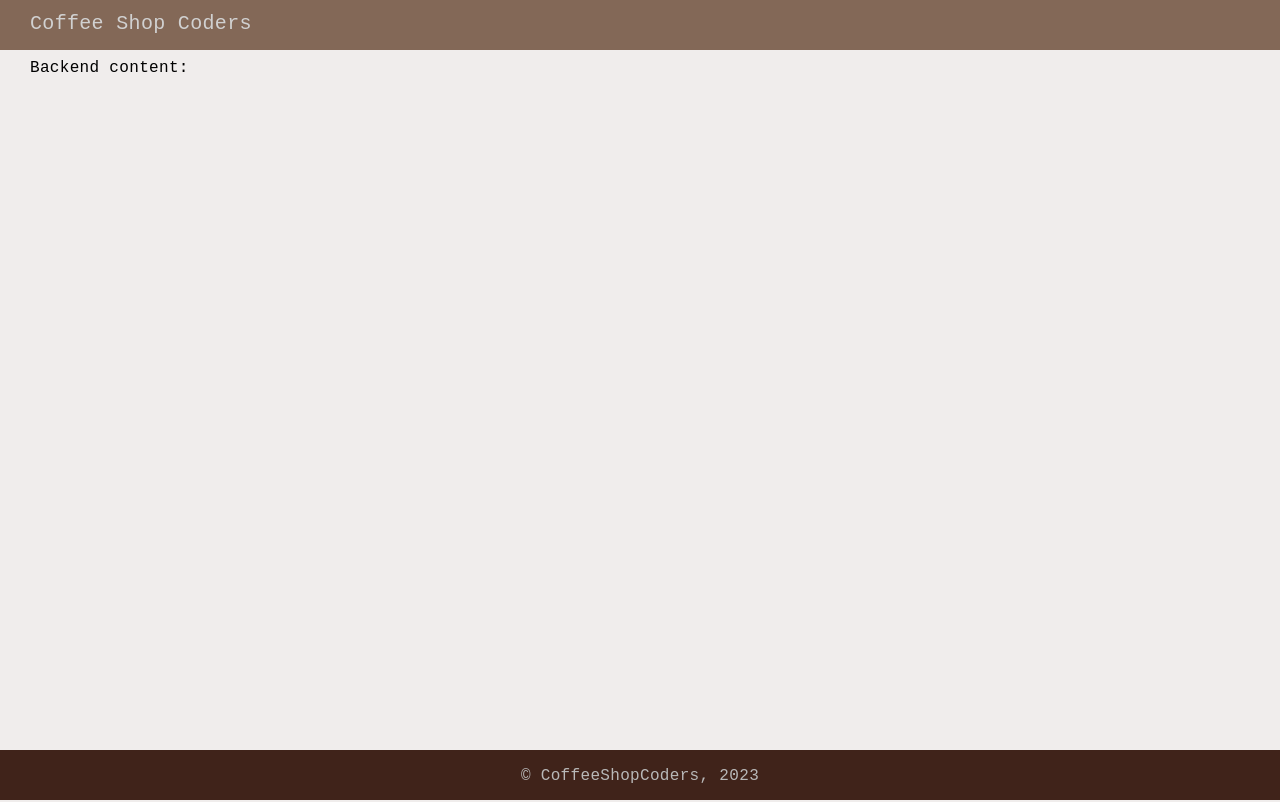
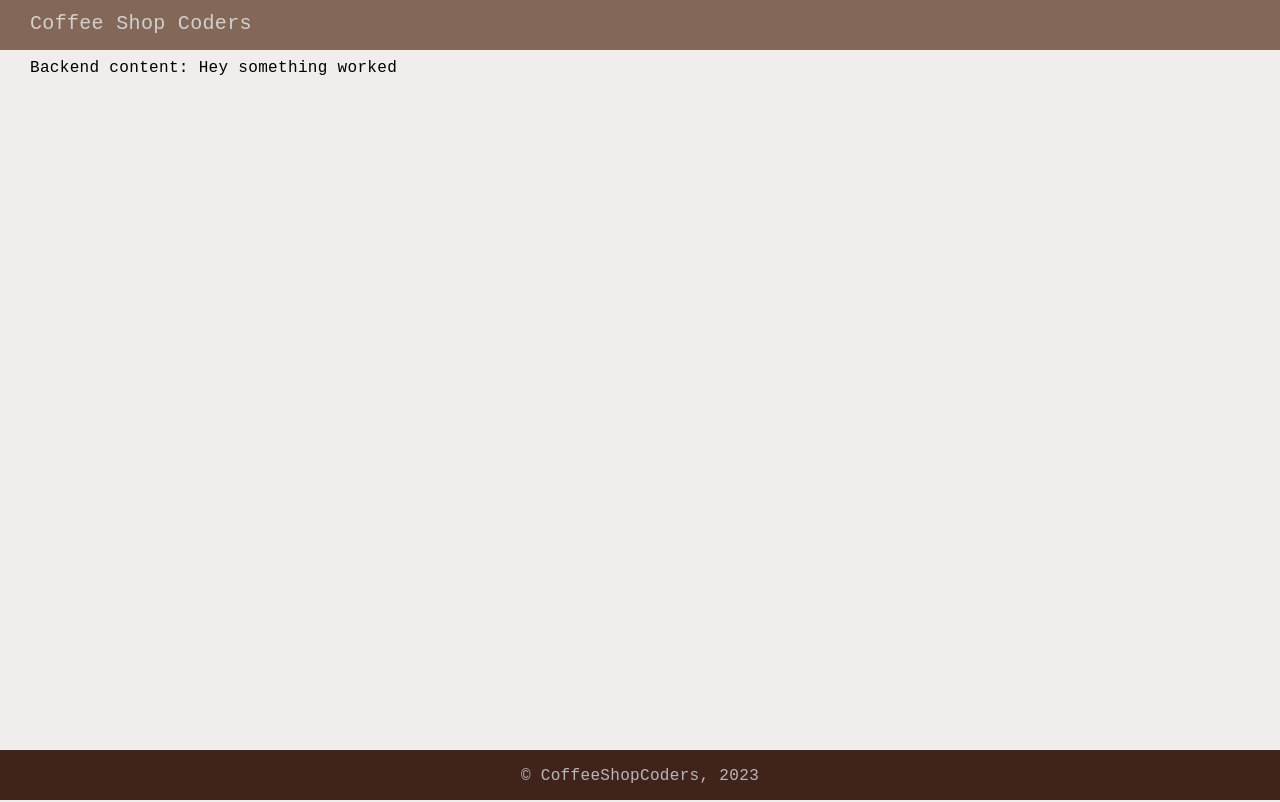
Before and after one commit to Trevor-Fagan/CoffeeShopCoders, a React (Create React App) app in the folder frontend/: page / in a window 1280 px wide. Built offline with nearby package versions, Linux system fonts and the light colour scheme; no server answers.

Commit message:
Testing frontend changes with ci (#28)
* Spacing change to trigger workflow

* Fixed linting issue

* Linting issue

* Updated CI

* New-pr

* Added caption

* Made frontend changes

```diff
--- a/frontend/src/App.js
+++ b/frontend/src/App.js
@@ -29,6 +29,8 @@ function App() {
 
       <div className="main-content">
         Backend content: {data}
+
+        Hey something worked
       </div>
 
       <div className="footer">
```
